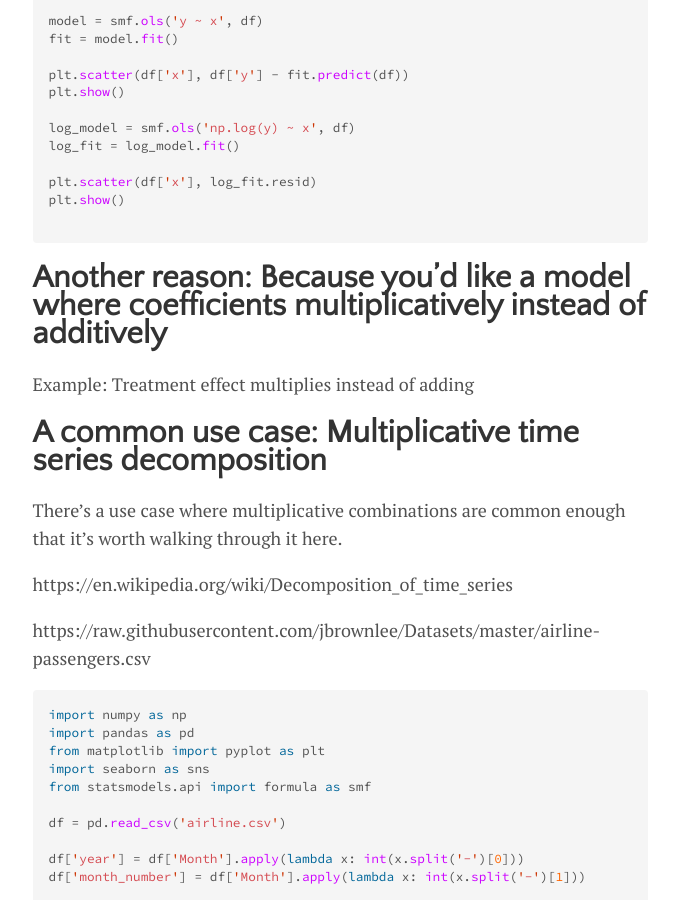
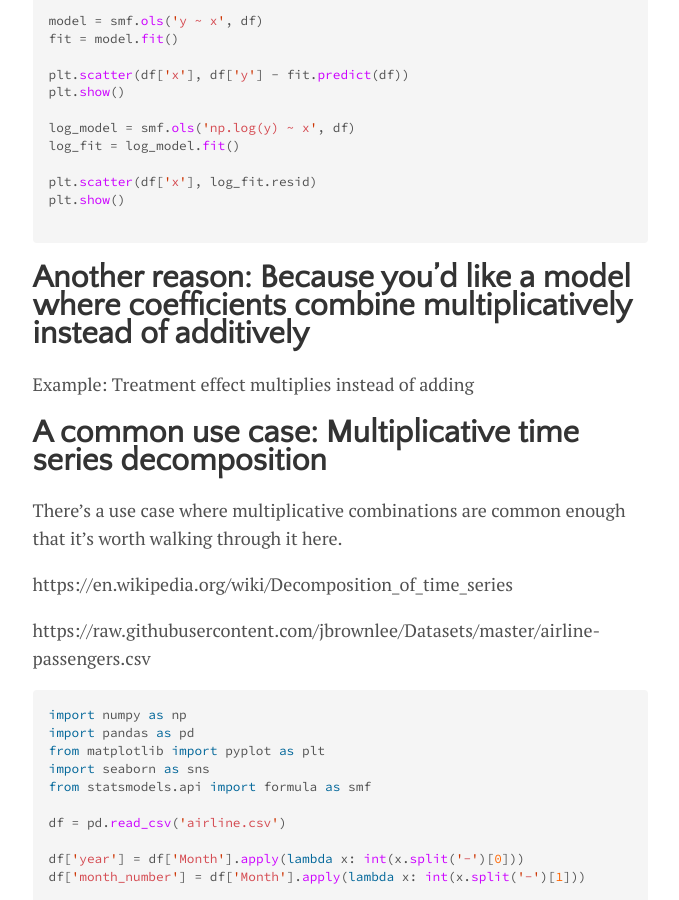
Before and after one commit to lmc2179/lmc2179.github.io, a Jekyll site: the page built from drafts/multiplicative.md, in a window 1280 px wide and 900 px high, scrolled down 1062 px. Shown: the whole window, without its empty margins (300-979 px from the left). Built offline with Jekyll 4.4.1, drawn with Linux system fonts in a browser that asks for light colours; our own code applies the rules of GitHub Pages for plain Markdown files.

Commit message:
Update multiplicative.md

````diff
--- a/drafts/multiplicative.md
+++ b/drafts/multiplicative.md
@@ -37,7 +37,7 @@ plt.show()
 
 ```
 
-# Another reason: Because you'd like a model where coefficients multiplicatively instead of additively
+# Another reason: Because you'd like a model where coefficients combine multiplicatively instead of additively
 
 Example: Treatment effect multiplies instead of adding
 
````
